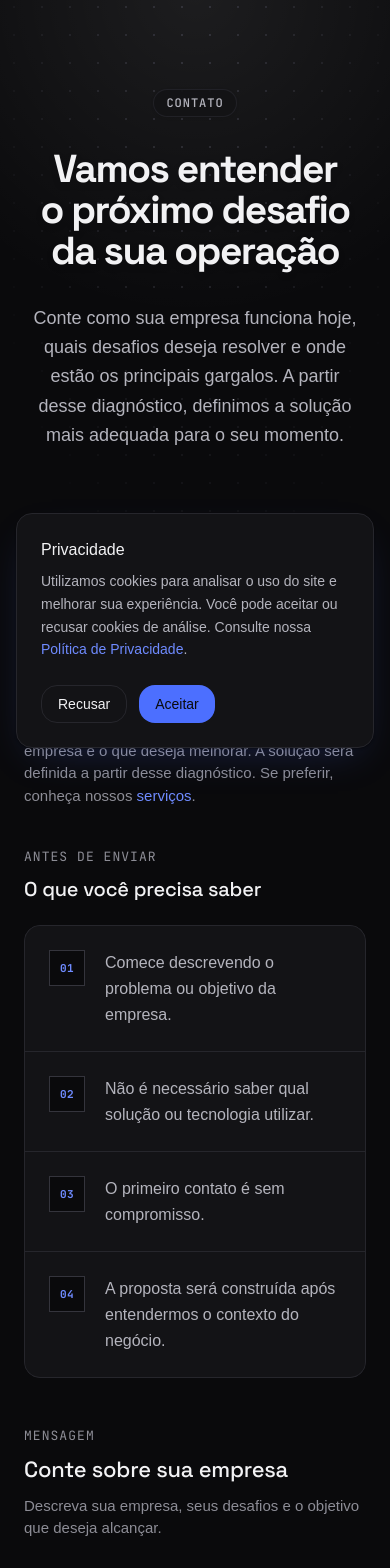
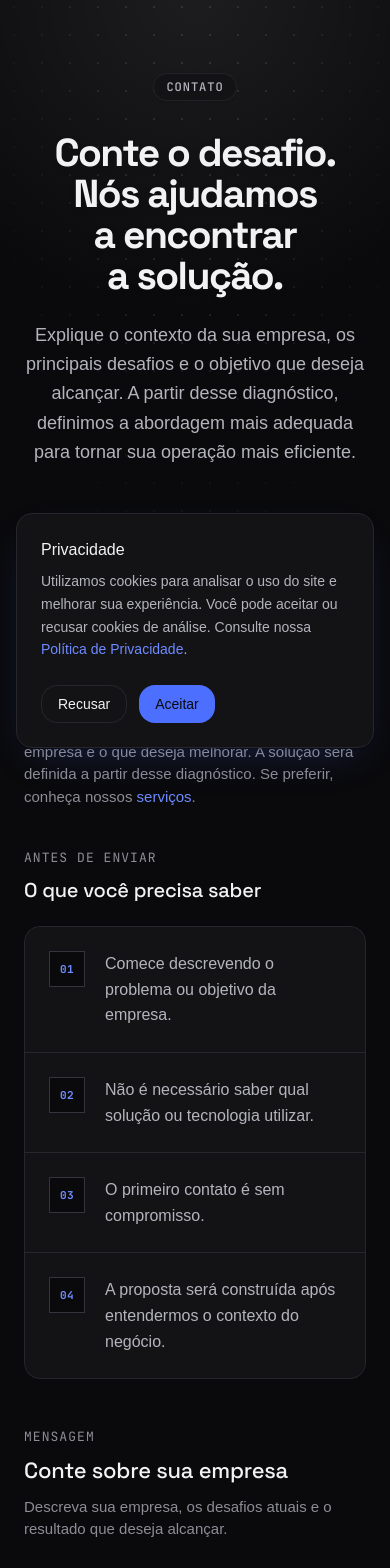
Before and after one commit to marllonpanisset/conjuga, a Next.js app: page /contato in a window 390 px wide. Shown: the part 80-1648 px from the top of the page. Built offline with nearby package versions, Linux system fonts and the light colour scheme; no server answers; a web font is replaced by a local one.

Commit message:
feat(contact): refine contact page copy, UX and sitemap

```diff
--- a/app/(marketing)/contato/page.tsx
+++ b/app/(marketing)/contato/page.tsx
@@ -12,7 +12,7 @@ import { breadcrumbJsonLd } from "@/lib/structured-data";
 export const metadata: Metadata = buildMetadata({
   title: "Contato",
   description:
-    "Conte o desafio da sua empresa. Vamos entender sua operação, analisar o contexto do negócio e definir a solução mais adequada para o seu momento.",
+    "Conte o desafio da sua empresa. Vamos entender sua operação, analisar o contexto do negócio e definir a abordagem mais adequada para o seu momento.",
   path: "/contato",
 });
 
@@ -58,14 +58,14 @@ const contactChannels = [
   },
   {
     title: "Instagram",
-    description: "Acompanhe conteúdos, novidades e bastidores da Conjuga.",
+    description: "Acompanhe novidades e conteúdos da Conjuga.",
     value: "@conjuga.br",
     href: "https://instagram.com/conjuga.br",
     external: true,
   },
   {
     title: "LinkedIn",
-    description: "Acompanhe novidades, artigos e atualizações da Conjuga.",
+    description: "Acompanhe novidades e atualizações da Conjuga.",
     value: "/company/conjuga-br",
     href: "https://www.linkedin.com/company/conjuga-br",
     external: true,
@@ -76,12 +76,12 @@ const faqItems = [
   {
     question: "Ainda não sei qual solução minha empresa precisa.",
     answer:
-      "Não. Começamos entendendo o problema da empresa para definir a solução mais adequada.",
+      "Não tem problema. Começamos entendendo sua operação para definir a solução mais adequada.",
   },
   {
     question: "Quanto custa um projeto?",
     answer:
-      "Cada projeto recebe um orçamento personalizado conforme escopo, complexidade e objetivos.",
+      "Cada projeto possui um escopo diferente. O investimento é definido após entendermos o contexto, a complexidade e os objetivos da empresa.",
   },
   {
     question: "Quanto tempo leva para receber um retorno?",
@@ -117,8 +117,8 @@ export default function ContatoPage() {
 
       <Hero
         eyebrow="Contato"
-        title="Vamos entender o próximo desafio da sua operação"
-        description="Conte como sua empresa funciona hoje, quais desafios deseja resolver e onde estão os principais gargalos. A partir desse diagnóstico, definimos a solução mais adequada para o seu momento."
+        title="Conte o desafio. Nós ajudamos a encontrar a solução."
+        description="Explique o contexto da sua empresa, os principais desafios e o objetivo que deseja alcançar. A partir desse diagnóstico, definimos a abordagem mais adequada para tornar sua operação mais eficiente."
       />
 
       <Section>
@@ -203,8 +203,8 @@ export default function ContatoPage() {
               </Heading>
 
               <Text variant="muted" className="mt-3 max-w-xl">
-                Descreva sua empresa, seus desafios e o objetivo que deseja
-                alcançar.
+                Descreva sua empresa, os desafios atuais e o resultado que
+                deseja alcançar.
               </Text>
 
               <div className="mt-8">
@@ -242,7 +242,7 @@ export default function ContatoPage() {
                   "Se necessário, entramos em contato para esclarecer detalhes e compreender melhor os processos envolvidos.",
               },
               {
-                title: "Definimos a melhor abordagem",
+                title: "Definimos a abordagem",
                 description:
                   "Avaliamos quais soluções fazem sentido para o momento da empresa, respeitando prioridades e orçamento.",
               },
@@ -343,7 +343,8 @@ export default function ContatoPage() {
 
           <Text variant="lead" className="mt-5 max-w-2xl">
             Você pode iniciar uma conversa pelo formulário ou utilizar um dos
-            canais abaixo. Todos os contatos chegam diretamente à Conjuga.
+            canais abaixo. Todos os contatos são respondidos diretamente pela
+            Conjuga.
           </Text>
 
           <div className="mt-10 grid grid-cols-1 gap-4 md:grid-cols-2">
@@ -388,12 +389,17 @@ export default function ContatoPage() {
             {faqItems.map((item, index) => (
               <div
                 key={item.question}
-                className="
+                className={`
             bg-surface
             p-6
             md:p-8
             lg:p-10
-          "
+            ${
+              index === faqItems.length - 1 && faqItems.length % 2 !== 0
+                ? "md:col-span-2"
+                : ""
+            }
+          `}
               >
                 <span
                   className="
--- a/components/sections/ContactForm.tsx
+++ b/components/sections/ContactForm.tsx
@@ -133,7 +133,9 @@ export function ContactForm() {
   }, [status]);
 
   function clearFieldError(
-    event: ChangeEvent<HTMLInputElement | HTMLSelectElement | HTMLTextAreaElement>,
+    event: ChangeEvent<
+      HTMLInputElement | HTMLSelectElement | HTMLTextAreaElement
+    >,
   ) {
     const field = event.currentTarget.name as FieldName;
     setFieldErrors((current) => {
@@ -242,10 +244,11 @@ export function ContactForm() {
             tabIndex={-1}
             className="text-xl font-semibold text-text-primary outline-none focus-visible:ring-2 focus-visible:ring-signal/30"
           >
-            Mensagem enviada!
+            Recebemos sua mensagem.
           </h2>
           <Text className="mt-3 max-w-md">
-            Recebemos sua mensagem. Entraremos em contato o mais breve possível.
+            Recebemos sua mensagem. Em breve entraremos em contato para entender
+            melhor o contexto da sua empresa.
           </Text>
           <Button
             type="button"
@@ -381,7 +384,7 @@ export function ContactForm() {
             htmlFor="service"
             className="mb-2 block text-[0.875rem] text-text-secondary"
           >
-          Serviço de interesse
+            O que você procura?
           </label>
           <select
             id="service"
@@ -394,7 +397,7 @@ export function ContactForm() {
             defaultValue=""
           >
             <option value="" disabled>
-            Selecione
+              Selecione uma opção
             </option>
             {contactServices.map((service) => (
               <option key={service.value} value={service.value}>
@@ -412,9 +415,10 @@ export function ContactForm() {
             htmlFor="message"
             className="mb-2 block text-[0.875rem] text-text-secondary"
           >
-          Mensagem
+            Descreva seu desafio
           </label>
           <textarea
+            placeholder="Conte brevemente como sua empresa funciona hoje, qual problema deseja resolver ou qual objetivo pretende alcançar."
             id="message"
             name="message"
             required
--- a/components/sections/Hero.tsx
+++ b/components/sections/Hero.tsx
@@ -25,9 +25,9 @@ export function Hero({
       className="
         relative
         overflow-hidden
-        py-24
-        sm:py-28
-        md:py-36
+        py-20
+        sm:py-24
+        md:py-28
       "
     >
       {/* Background premium glow */}
@@ -48,12 +48,12 @@ export function Hero({
             inset-x-0
             top-0
             mx-auto
-            h-[500px]
+            h-[420px]
+            blur-[120px]
             w-full
             max-w-[700px]
             rounded-full
             bg-primary/15
-            blur-[140px]
           "
         />
 
@@ -128,7 +128,7 @@ export function Hero({
             variant="lead"
             className={cn(
               `
-                mt-8
+                mt-6
                 max-w-prose
                 text-lg
                 leading-relaxed
```
Also changed, not shown: app/sitemap.ts (renamed from public/sitemap.ts). Lines whose indentation alone changed are shown as unchanged.
